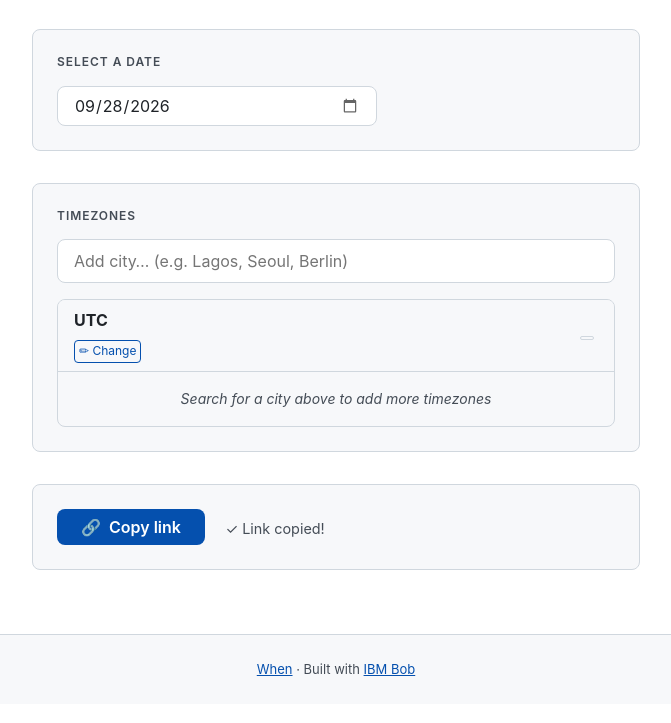
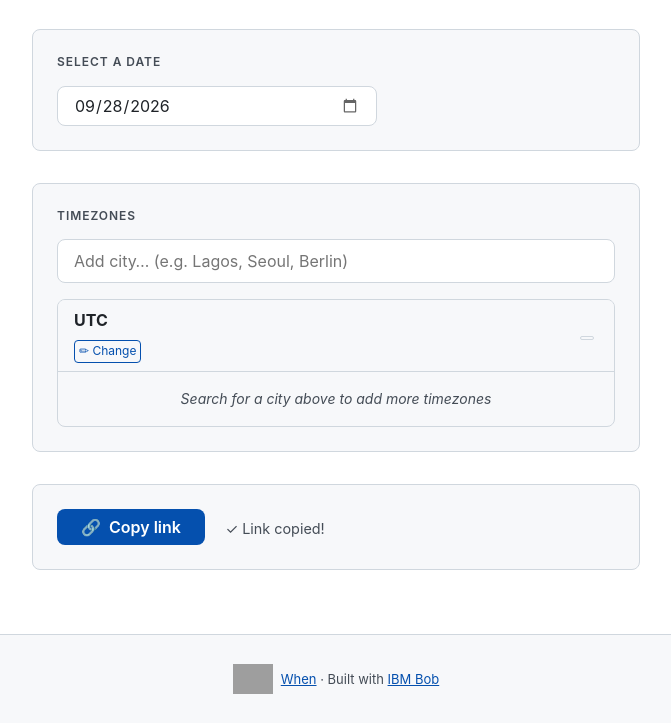
Before and after one commit to memilyc/when, a plain HTML site: page index.html in a window 1280 px wide. Shown: the part 309-1032 px from the top of the page, without its empty margins (304-975 px from the left). Drawn offline with nearby package versions, Linux system fonts and the light colour scheme; grey boxes are pictures that could not be loaded.

Commit message:
feat: add Bob image to footer

```diff
--- a/css/style.css
+++ b/css/style.css
@@ -226,6 +226,20 @@ footer[role="contentinfo"] {
   padding-block: var(--space-lg);
   border-top: 1px solid var(--color-border);
   background-color: var(--color-surface);
+}
+
+.footer-inner {
+  display: flex;
+  align-items: center;
+  justify-content: center;
+  gap: var(--space-sm);
+}
+
+.footer-bob {
+  width: 2.5rem;
+  height: 2.5rem;
+  object-fit: contain;
+  flex-shrink: 0;
 }
 
 .footer-text {
--- a/index.html
+++ b/index.html
@@ -77,10 +77,16 @@
 
   <footer role="contentinfo">
     <div class="container">
-      <p class="footer-text">
-        <a href="https://github.com/memilyc/when" target="_blank" rel="noopener">When</a>
-        · Built with <a href="https://www.ibm.com/products/bob" target="_blank" rel="noopener">IBM Bob</a>
-      </p>
+      <div class="footer-inner">
+        <img src="https://bob.ibm.com/assets/bob-standing-BECrMjXJ.webp"
+             alt="IBM Bob"
+             class="footer-bob"
+             width="40" height="40" />
+        <p class="footer-text">
+          <a href="https://github.com/memilyc/when" target="_blank" rel="noopener">When</a>
+          · Built with <a href="https://www.ibm.com/products/bob" target="_blank" rel="noopener">IBM Bob</a>
+        </p>
+      </div>
     </div>
   </footer>
 
```
